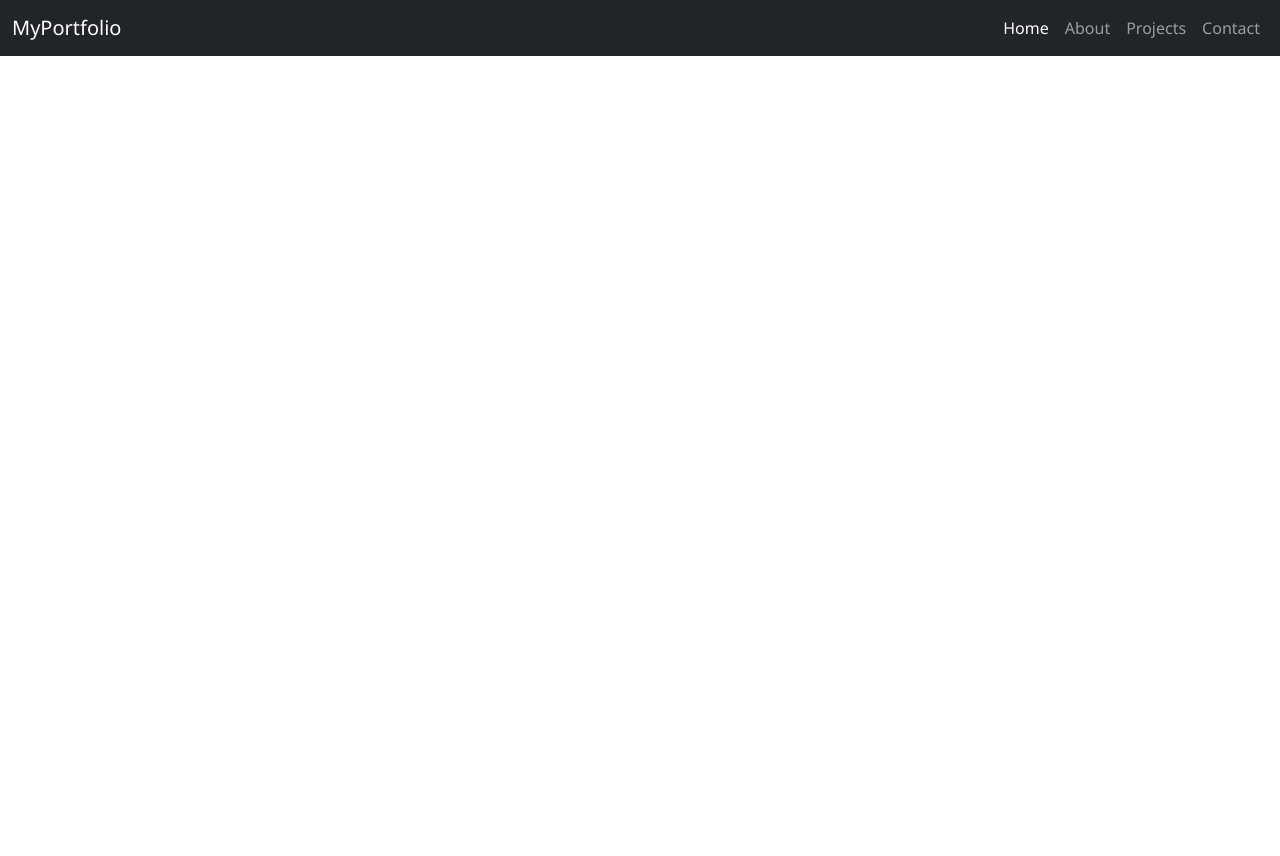
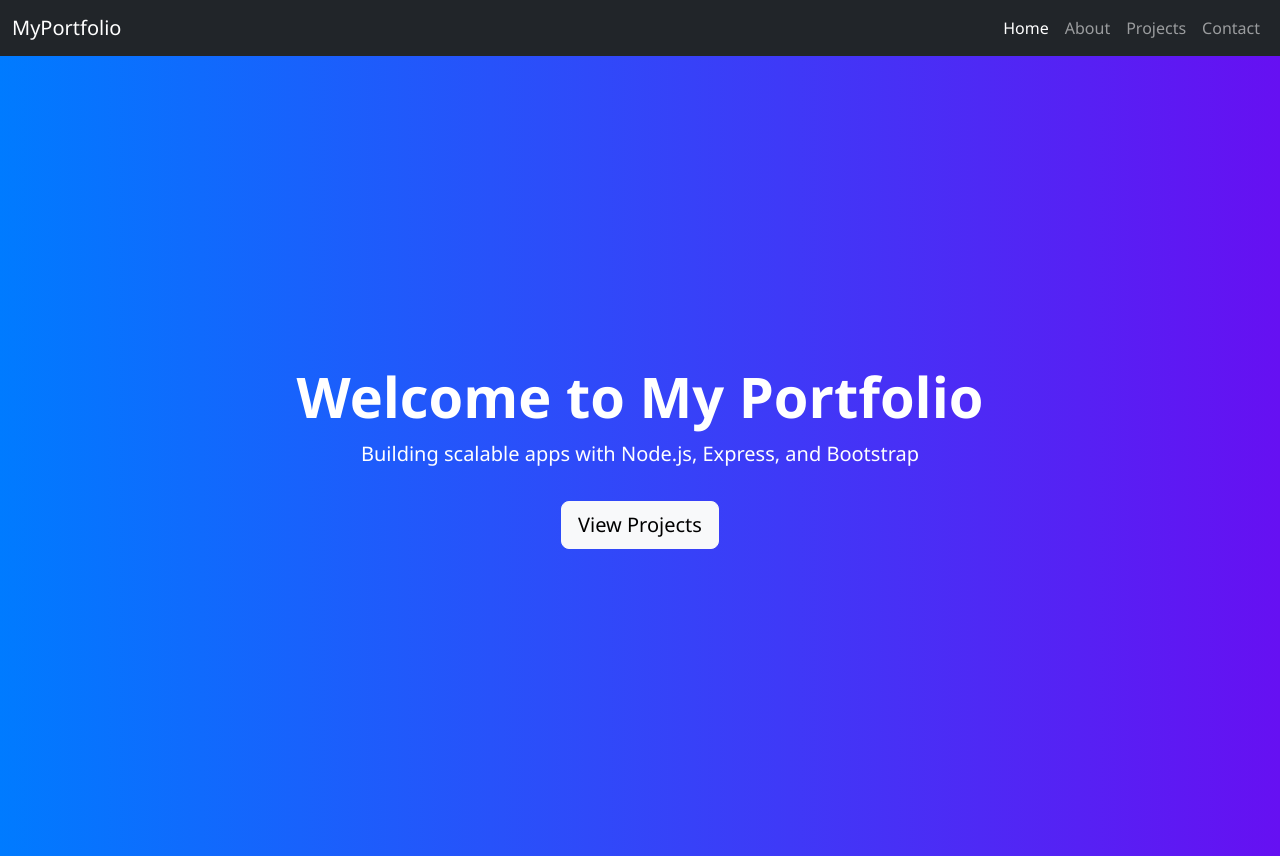
Before and after one commit to PriteshBhuravane/DevopsMiniProject, a website: page index.html in a window 1280 px wide. Before the commit the page ends 800 px from the top, so only its background shows below. Drawn offline with nearby package versions, Linux system fonts and the light colour scheme; files that its build step writes are made by us from their sources.

Commit message:
Hero Section Added

```diff
--- a/index.html
+++ b/index.html
@@ -31,6 +31,13 @@
   </nav>
 
   <!-- Hero Section -->
+  <section class="hero-section text-white d-flex align-items-center justify-content-center" style="height: 100vh; background: linear-gradient(to right, #007bff, #6610f2);">
+    <div class="text-center">
+      <h1 class="display-4 fw-bold">Welcome to My Portfolio</h1>
+      <p class="lead">Building scalable apps with Node.js, Express, and Bootstrap</p>
+      <a href="#projects" class="btn btn-light btn-lg mt-3">View Projects</a>
+    </div>
+  </section>
 
 
   <!-- Projects/Services Section (Cards) -->
```
Also changed, not shown: package.json (+6 -2 lines), 1 other file.
